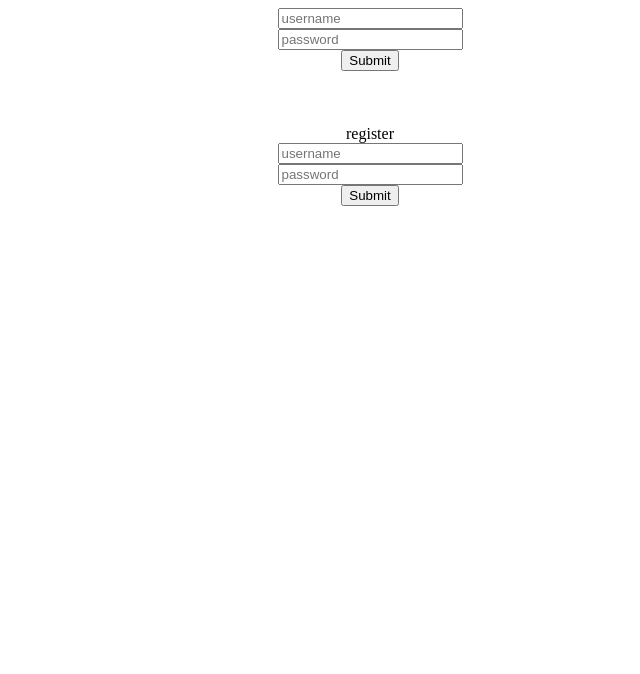
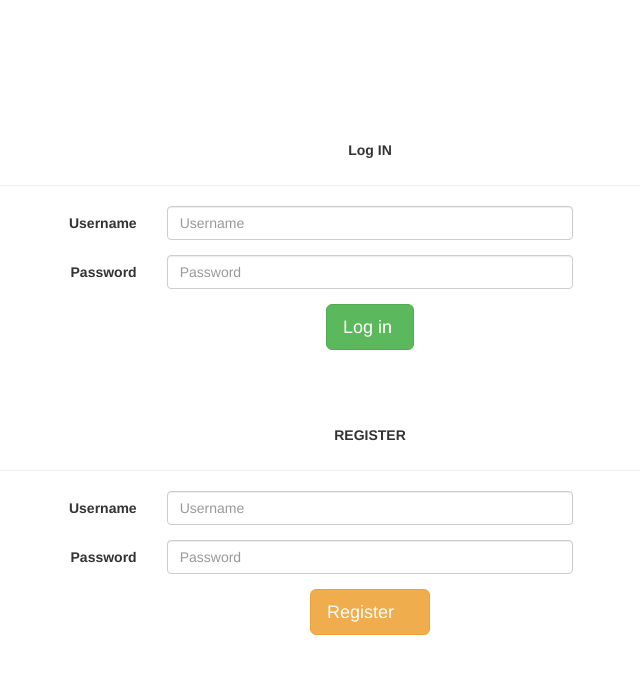
Before and after one commit to Metrevelli/anonymous-Blog, a PHP site: page / in a window 1280 px wide. Shown: the top 674 px of the page, without its empty margins (270-910 px from the left). Run offline with PHP 8.4, Linux system fonts and the light colour scheme; some libraries are stand-ins or nearby versions; some web fonts are replaced.

Commit message:
divided header and footer in two files and added bootstrap styles for login and post pages also fixed session bug when after logging in userID was not registering

```diff
--- a/Core/autoLoadClass.php
+++ b/Core/autoLoadClass.php
@@ -1,5 +1,5 @@
 <?php
 	spl_autoload_register(function($class) {
-		require_once 'classes/' . $class . '.php';
+		require_once 'Classes/' . $class . '.php';
 	});
 ?>
--- a/createPost.php
+++ b/createPost.php
@@ -4,8 +4,9 @@ include 'Core/autoLoadClass.php';
 if(!isset($_SESSION['username'])){
 	redirect::to('index.php');
 }
-print_r($_POST);
+
 if(!empty($_POST['title']) && !empty($_POST['content'])){
+
 	include 'Database/connect.php';
 	include 'Database/dbHelper.php';
 	$dbHelp = new dbHelp;
--- a/dologin.php
+++ b/dologin.php
@@ -12,10 +12,12 @@ if(!empty($_POST['username']) && !empty($_POST['password'])){
 	$selectUser = $dbHelp->select("*","users",array("username"=>$username,"password"=>$password));
 	if(count($selectUser) != 0){
 		$_SESSION['username'] = $username;
-		$_SESSION['userID'] = $selectUser['userID'];
+		$_SESSION['userID'] = $selectUser[0]['userID'];
 		redirect::to('profile.php');
 	}else{
 		redirect::to('index.php?incorrect');
 	}
+}else{
+	redirect::to("index.php");
 }
 ?>
--- a/index.php
+++ b/index.php
@@ -1,30 +1,64 @@
-<!DOCTYPE html>
-<html>
+
 <?php
+	include_once 'Includes/Partials/header.php';
 	include 'Includes/Errors/loginErrorsAndLogout.php';
 ?>
-	<head>
-	</head>
-	<body>
+</script>
 	<center>
-		<form method="POST" action="dologin.php">
-			<input type="text" name="username" placeholder="username">
-			<br>
-			<input type="password" name="password" placeholder="password">
-			<br>
-			<input type="submit" name="submit">
+	<span></span>
+	<span></span>
+	<span id="first" style="font-size: 100px" class="glyphicon glyphicon-eye-close"></span>
+	<br>
+	</br>
+	</br>
+	<label>Log IN</label>
+		<hr>
+		<form method="POST" action="dologin.php" class="form-horizontal">
+	<fieldset>
+	    <div class="form-group">
+	      <label for="username" class="col-lg-4 control-label">Username</label>
+	      <div class="col-lg-4">
+	        <input type="text" class="form-control" id="username" placeholder="Username" name="username">
+	      </div>
+	    </div>
+	    <div class="form-group">
+	      <label for="password" class="col-lg-4 control-label">Password</label>
+	      	      <div class="col-lg-4">
+	        <input type="password" class="form-control" id="password" placeholder="Password" name="password" placeholder="password">
+	      </div>
+	    </div>
+		<div class="form-group">
+	      <div class="col-lg-4 col-lg-offset-4">
+	        <button type="submit" class="btn btn-success btn-lg">Log in <span class="glyphicon glyphicon-eye-default"></span></button>
+	      </div>
+	    </div>
+	</fieldset>
+
 		</form>
 		<br>
 		<br>
 		<br>
-		<label>register</label>
-		<form method="POST" action="register.php">
-			<input type="text" name="username" placeholder="username">
-			<br>
-			<input type="password" name="password" placeholder="password">
-			<br>
-			<input type="submit" name="submit">
-		</form>
+		<label>REGISTER</label>
+		<hr>
+		<form method="POST" action="register.php" class="form-horizontal">
+	<fieldset>
+	    <div class="form-group">
+	      <label for="username" class="col-lg-4 control-label">Username</label>
+	      <div class="col-lg-4">
+	        <input type="text" class="form-control" id="username" placeholder="Username" name="username">
+	      </div>
+	    </div>
+	    <div class="form-group">
+	      <label for="password" class="col-lg-4 control-label">Password</label>
+	      	      <div class="col-lg-4">
+	        <input type="password" class="form-control" id="password" placeholder="Password" name="password" placeholder="password">
+	      </div>
+	    </div>
+		<div class="form-group">
+	      <div class="col-lg-4 col-lg-offset-4">
+	        <button type="submit" class="btn btn-warning btn-lg">Register <span class="glyphicon glyphicon-plus-sign"></span></button>
+	      </div>
+	    </div>
+	</fieldset>
 	</center>
-	</body>
-</html>
+<?php include_once 'Includes/Partials/header.php'; ?>
--- a/post.php
+++ b/post.php
@@ -44,16 +44,16 @@ if(isset($_POST['comment']) && !empty($_POST['comment'])){
 	$postOwnerData = $dbHelp->select("*","post",array("userID" => $userID,"postID" => $postID));
 	if(count($postOwnerData) != 0){
 		$dbHelp->insert('comments',array('userID' => $userID,'postID' => $postID,'anonymousID' => $postOwnerData[0]["anonymousID"],'comment' => $comment));
-		echo "<meta http-equiv='refresh' content='0;url=post.php?postnum=$postID'>";
+		redirect::to("post.php?postnum=$postID");
 	}else{
 		$commenter = $dbHelp->select("*","comments",array("userID"=>$userID,"postID"=>$postID));
 			if(count($commenter) != 0){
 				$dbHelp->insert('comments',array('userID' => $userID,'postID' => $postID,'anonymousID' => $commenter['anonymousID'],'comment' => $comment));
-				echo "<meta http-equiv='refresh' content='0;url=post.php?postnum=$postID'>";
+				redirect::to("post.php?postnum=$postID");
 			}else{
 				$anonymousID = rand(0,3000);
 				$dbHelp->insert('comments',array('userID' => $userID,'postID' => $postID,'anonymousID' => $anonymousID,'comment' => $comment));
-				echo "<meta http-equiv='refresh' content='0;url=post.php?postnum=$postID'>";
+				redirect::to("post.php?postnum=$postID");
 			}
 	}
 }
```
Also changed, not shown: Includes/Partials/header.php (+0 -13 lines), profile.php (+49 -24 lines).
